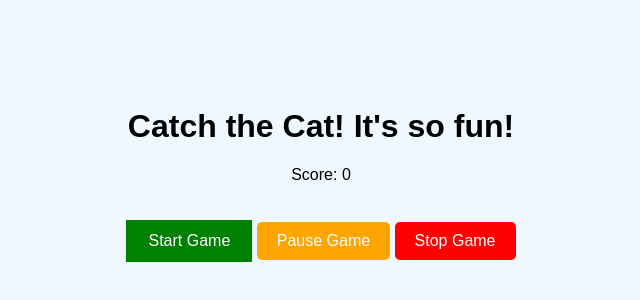
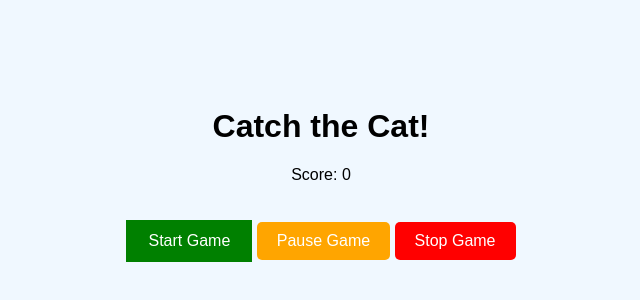
Before and after one commit to veera-ops/git-actions, a plain HTML site: page index.html in a window 1280 px wide. Shown: the part 226-526 px from the top of the page, without its empty margins (319-959 px from the left). Drawn offline with Linux system fonts and the light colour scheme.

Commit message:
updated the game name

```diff
--- a/index.html
+++ b/index.html
@@ -8,7 +8,7 @@
 </head>
 <body>
     <div class="game-container">
-        <h1>Catch the Cat! It's so fun!</h1>
+        <h1>Catch the Cat!</h1>
         <p>Score: <span id="score">0</span></p>
         <div id="cat" class="cat"></div>
         <button id="start-button">Start Game</button>
```
